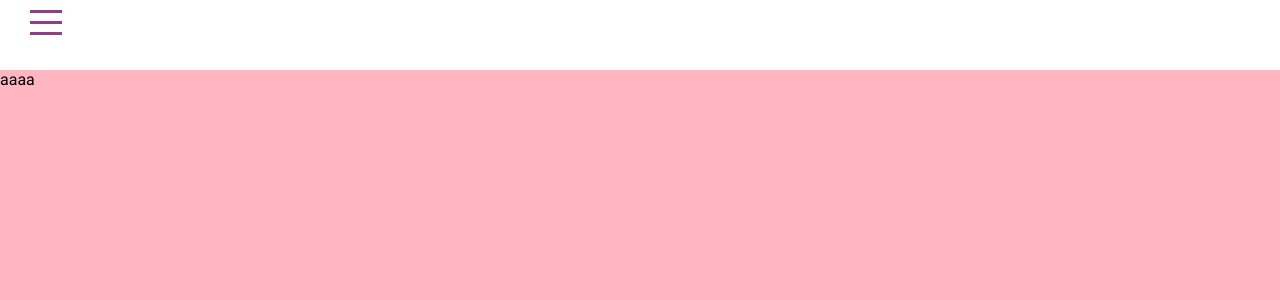
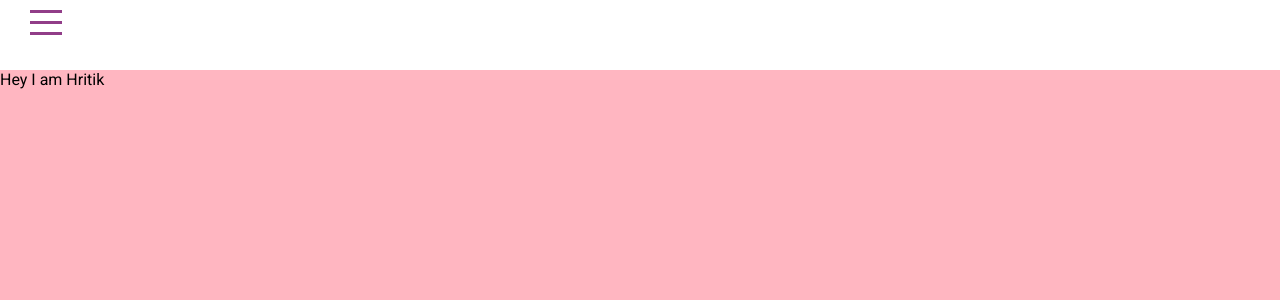
Before and after one commit to hritik0555/Portfolio, a React (Create React App) app: page / in a window 1280 px wide. Shown: the top 300 px of the page. Built offline with nearby package versions, Linux system fonts and the light colour scheme.

Commit message:
changed intro

```diff
--- a/src/components/Introduction/Intro.jsx
+++ b/src/components/Introduction/Intro.jsx
@@ -3,7 +3,7 @@ import "./Intro.scss"
 export default function Intro() {
     return (
         <div class="intro" id="intro">
-           aaaa
+          Hey I am Hritik
         </div>
     )
 }
```
